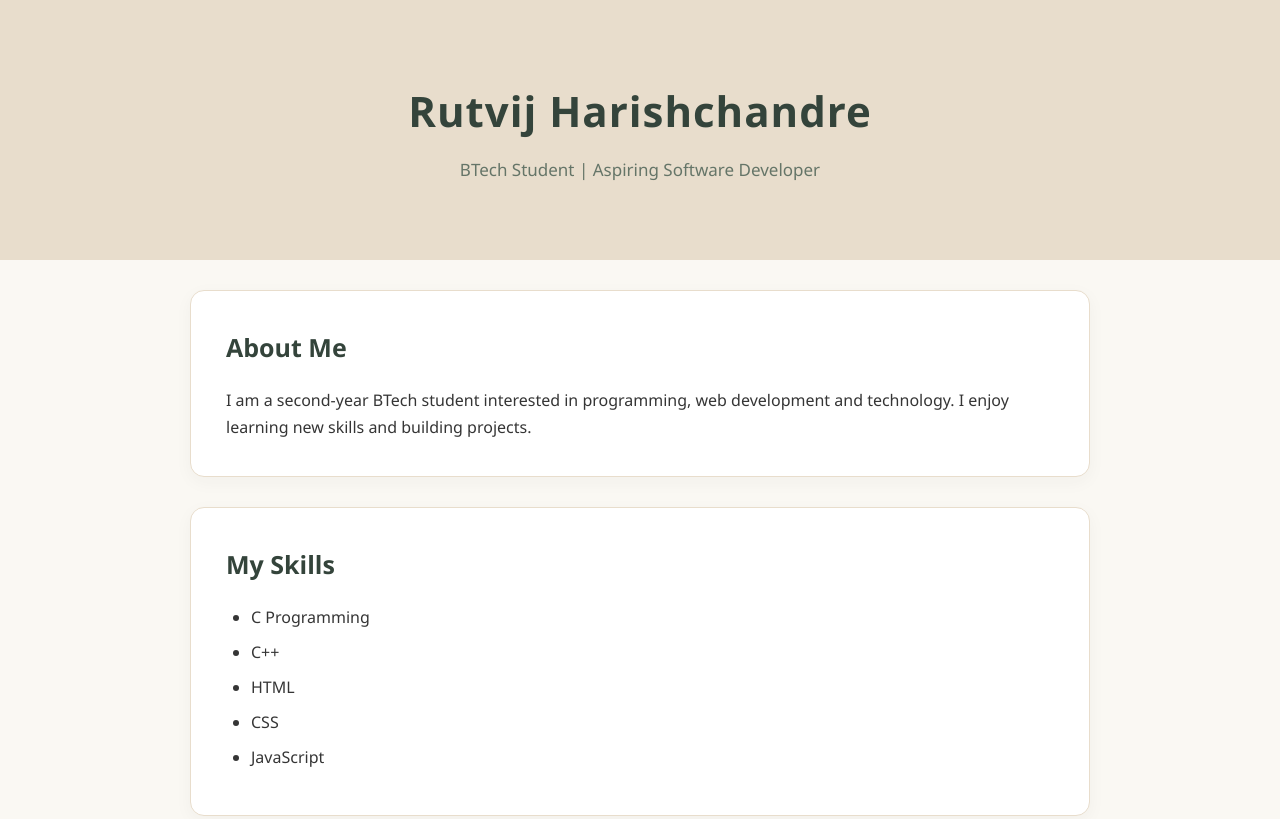
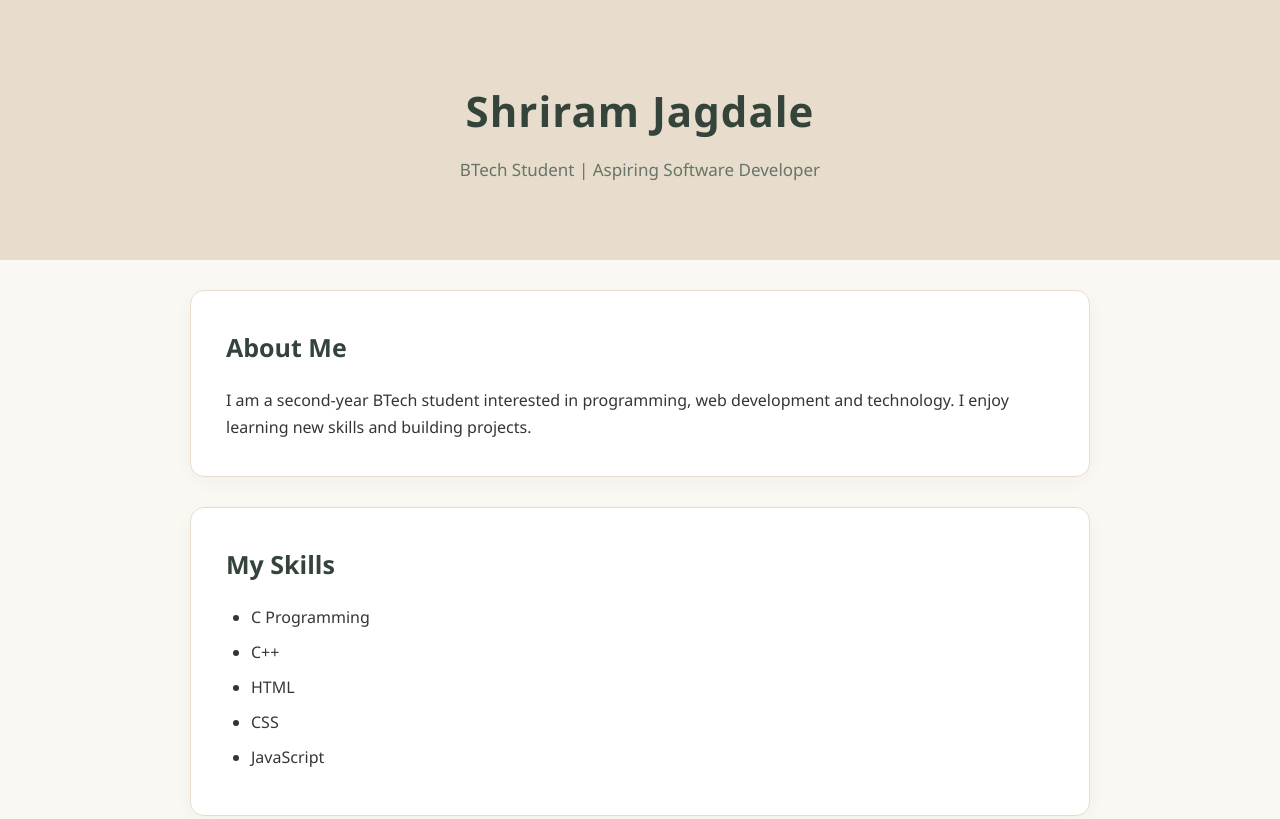
Before and after one commit to shreeramjagdale3436-bit/GitHub-practical-test, a plain HTML site: page index.html in a window 1280 px wide. Shown: the top 819 px of the page. Drawn offline with Linux system fonts and the light colour scheme.

Commit message:
Update index.html

```diff
--- a/index.html
+++ b/index.html
@@ -10,7 +10,7 @@
 <body>
 
     <header>
-        <h1>Rutvij Harishchandre</h1>
+        <h1>Shriram Jagdale</h1>
         <p>BTech Student | Aspiring Software Developer</p>
     </header>
 
```
